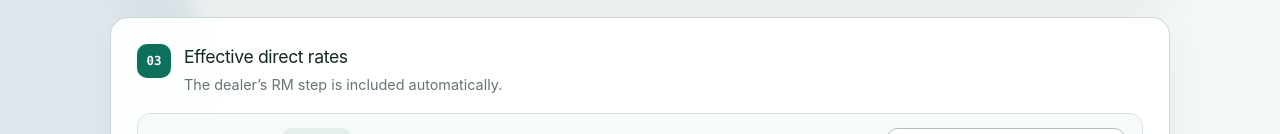
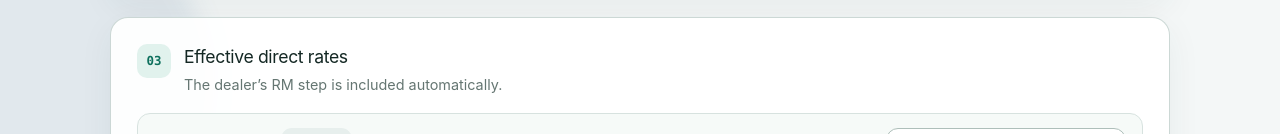
Before and after one commit to ck204/currency-converter, a React (Vite) app: page / in a window 1280 px wide. Shown: the part 756-890 px from the top of the page. Built offline with nearby package versions, Linux system fonts and the light colour scheme.

Commit message:
Match result step badge color

```diff
--- a/src/Calculator.tsx
+++ b/src/Calculator.tsx
@@ -873,7 +873,7 @@ export default function Home() {
 
         <section className="results-section" aria-labelledby="results-heading">
           <div className="section-heading results-heading">
-            <span className="step-number step-number-accent">03</span>
+            <span className="step-number">03</span>
             <div>
               <h2 id="results-heading">Effective direct rates</h2>
               <p>
--- a/src/styles.css
+++ b/src/styles.css
@@ -455,11 +455,6 @@ h2 {
   font-weight: 650;
 }
 
-.step-number-accent {
-  color: #fff;
-  background: #0d705d;
-}
-
 .result-grid {
   display: grid;
   grid-template-columns: repeat(2, minmax(0, 1fr));
```
